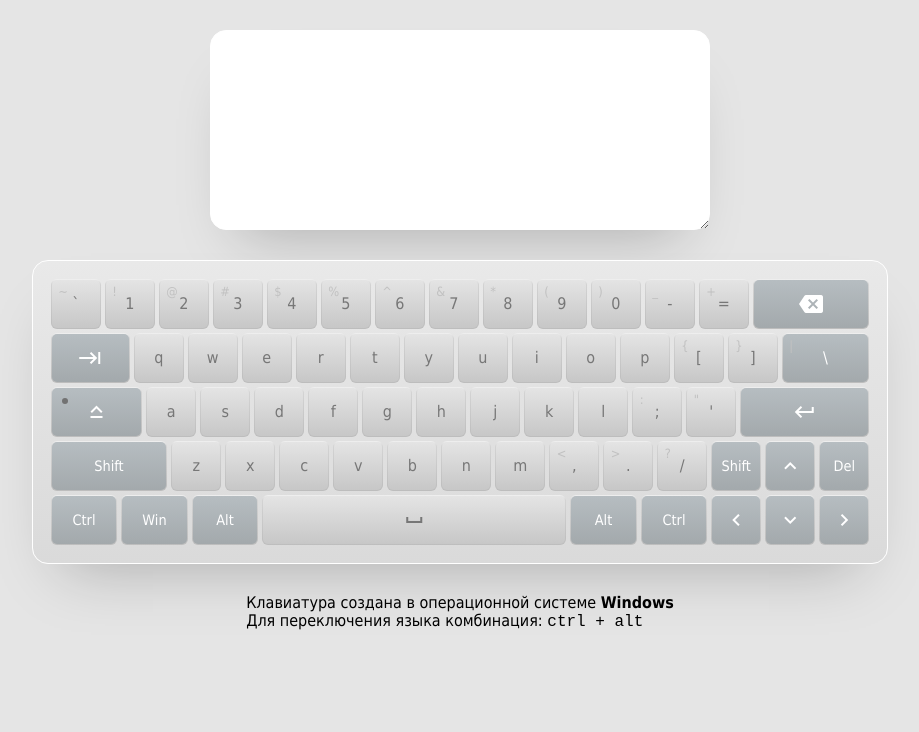
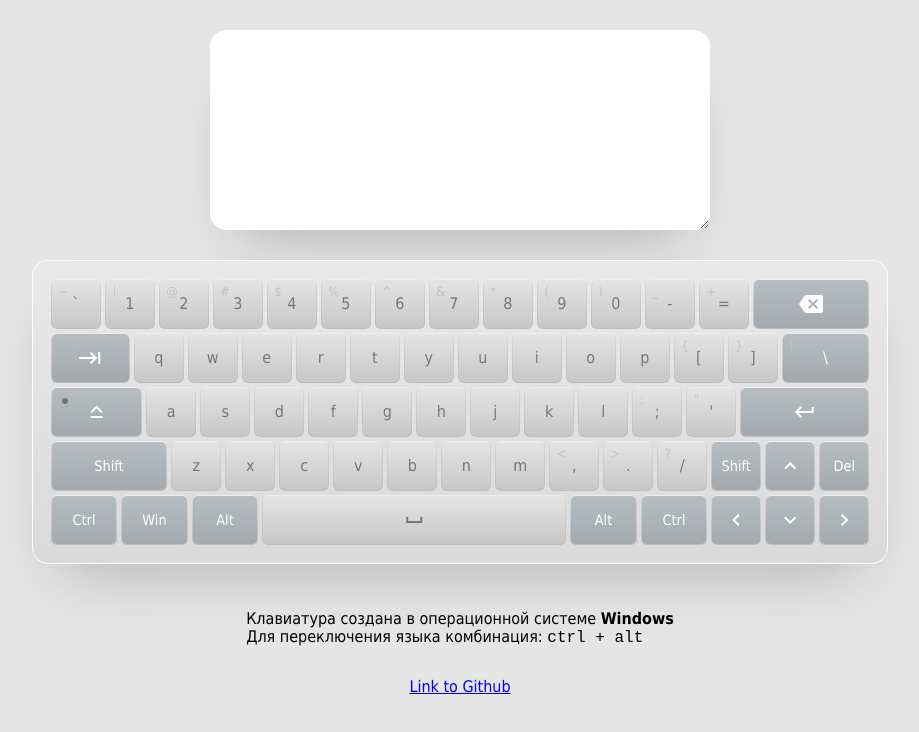
Before and after one commit to Jeneko/rss-virtual-keyboard, a website built with webpack: page src/index.html in a window 1280 px wide. Shown: the whole page, without its empty margins (180-1099 px from the left). Built offline with nearby package versions, Linux system fonts and the light colour scheme.

Commit message:
feat: add link to the project on github

```diff
--- a/src/index.js
+++ b/src/index.js
@@ -13,8 +13,9 @@ const info = document.createElement('div');
 textArea.className = 'virtual-keyboard__textarea';
 container.className = 'container';
 info.className = 'info';
-info.innerHTML = `Клавиатура создана в операционной системе <b>Windows</b><br>
-Для переключения языка комбинация: <kbd>ctrl + alt</kbd>`;
+info.innerHTML = `<p>Клавиатура создана в операционной системе <b>Windows</b><br>
+Для переключения языка комбинация: <kbd>ctrl + alt</kbd></p>
+<a href="https://github.com/Jeneko/rss-virtual-keyboard/tree/dev" class="github-link">Link to Github</a>`;
 
 // Place everything on page
 container.append(textArea);
--- a/src/sass/components/_virtual-keyboard.scss
+++ b/src/sass/components/_virtual-keyboard.scss
@@ -6,6 +6,12 @@
 
 .info {
     margin: 30px;
+}
+
+.github-link {
+    text-align: center;
+    margin-top: 30px;
+    display: block;
 }
 
 .virtual-keyboard__textarea {
```
